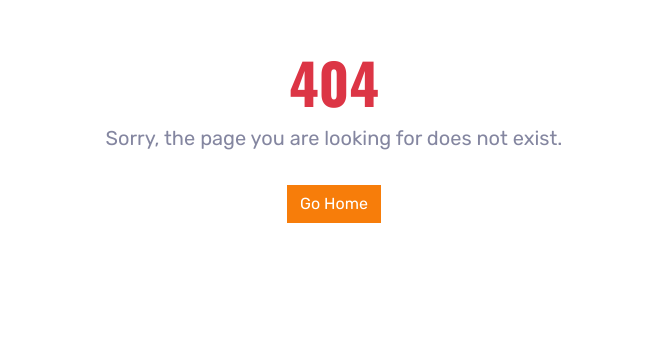
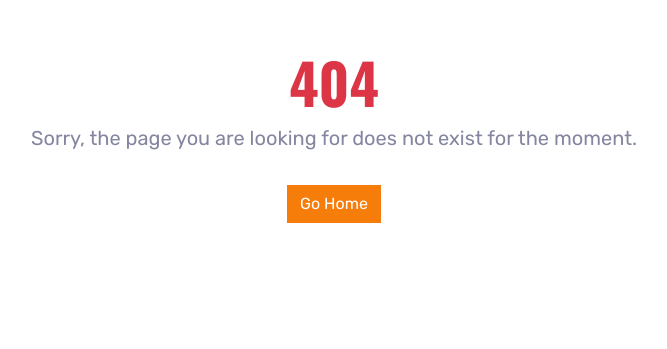
Before and after one commit to Francklin509/Nova_Plan_App, a Django app: template templates/404.html in a window 1280 px wide. Shown: the part 170-519 px from the top of the page, without its empty margins (306-973 px from the left). Run offline with Django 3.2, Linux system fonts and the light colour scheme; the template is opened without the code that fills it, so the values that code supplies are empty; some libraries are stand-ins or nearby versions.

Commit message:
Update 404.html ok ok

```diff
--- a/templates/404.html
+++ b/templates/404.html
@@ -5,7 +5,7 @@
 {% block content %}
 <div class="container text-center py-5">
     <h1 class="display-4 text-danger">404</h1>
-    <p class="lead">Sorry, the page you are looking for does not exist.</p>
+    <p class="lead">Sorry, the page you are looking for does not exist for the moment.</p>
     <a href="/" class="btn btn-primary mt-3">Go Home</a>
 </div>
 {% endblock %}
```
